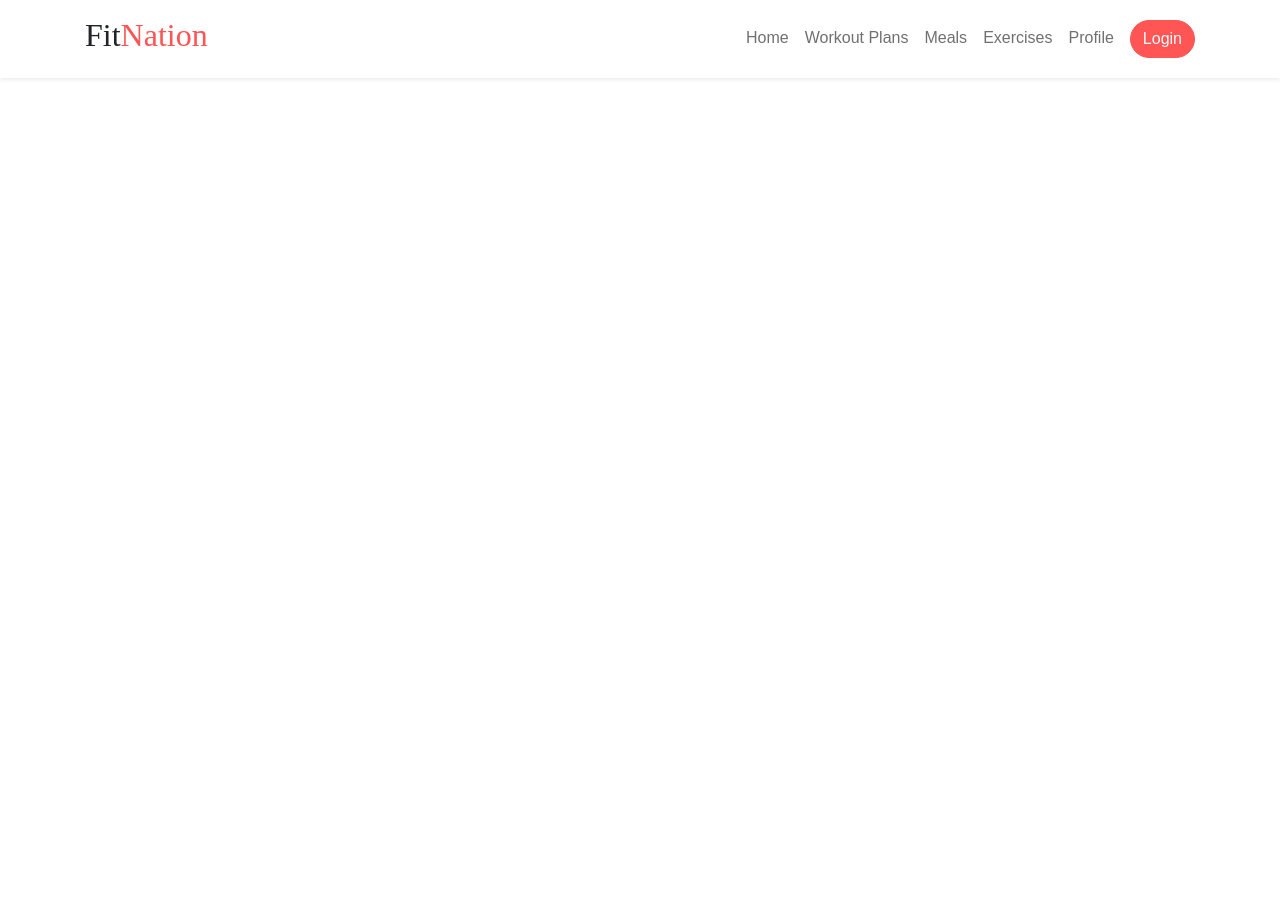
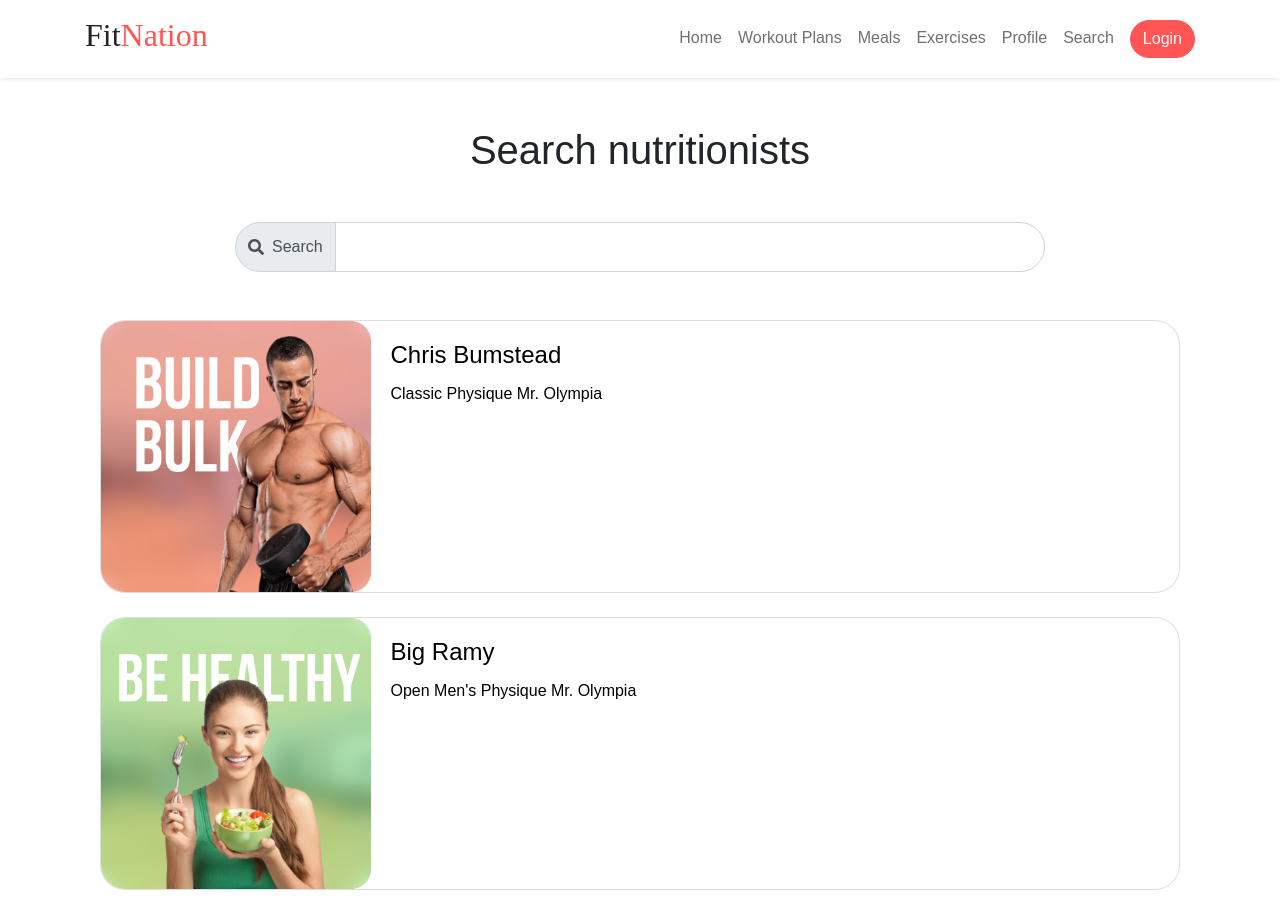
Before and after one commit to 7asebat/FitNationFrontend, a Vue app: page /list/nutritionist in a window 1280 px wide. Before the commit the page ends 800 px from the top, so only its background shows below. Built offline with nearby package versions, Linux system fonts and the light colour scheme.

Commit message:
Added search view

```diff
--- a/src/components/Navbar.vue
+++ b/src/components/Navbar.vue
@@ -26,6 +26,13 @@
           Profile
         </router-link>
 
+        <router-link
+          :to="{ name: 'ListPanel', params: { type: 'nutritionist' } }"
+          class="navItem"
+        >
+          Search
+        </router-link>
+
         <a href="#" class="navItem btn btn-primary text-light">Login</a>
       </nav>
     </div>
--- /dev/null
+++ b/src/components/QueryCard.vue
@@ -0,0 +1,53 @@
+<template>
+  <div class="c-query-card">
+    <router-link :to="link">
+      <b-card no-body class="overflow-hidden text-left my-4" :title="title">
+        <b-row no-gutters cols-sm="2" cols="1" class="flex-wrap">
+          <b-col sm="3" xs="6" align="center">
+            <b-img fluid class="rounded-0" :src="getImgSrc(imgSrc)" />
+          </b-col>
+          <b-col>
+            <b-card-body class="c-query-link" :title="title">
+              <b-card-text> {{ text }} </b-card-text>
+            </b-card-body>
+          </b-col>
+        </b-row>
+      </b-card>
+    </router-link>
+  </div>
+</template>
+
+<script>
+export default {
+  name: "QueryCard",
+
+  props: {
+    title: String,
+    text: String,
+    link: String,
+    imgSrc: String,
+  },
+
+  methods: {
+    getImgSrc(imageName) {
+      var images = require.context("../assets/images", true);
+      return images("./" + imageName);
+    },
+  },
+};
+</script>
+
+<style scoped lang="scss">
+a {
+  color: black;
+  text-decoration: none !important;
+}
+
+a .c-query-link:hover {
+  color: $primary !important;
+  text-decoration: none !important;
+}
+.c-query-card img {
+  max-height: 400px !important;
+}
+</style>
--- a/src/router/index.js
+++ b/src/router/index.js
@@ -54,6 +54,12 @@ const routes = [
     component: () =>
       import(/* webpackChunkName: "meals" */ "@/views/Meals.vue"),
   },
+  {
+    path: "/list/:type",
+    name: "ListPanel",
+    component: () =>
+      import(/* webpackChunkName: "meals" */ "@/views/ListPanel.vue"),
+  },
 
   {
     path: "/profile",
--- /dev/null
+++ b/src/views/ListPanel.vue
@@ -0,0 +1,57 @@
+<template>
+  <div class="container-md">
+    <b-col class="text-center align-items-center justify-content-center pt-5">
+      <h1>Search {{ listTypes[$route.params.type] }}</h1>
+      <b-input-group class="w-75 mx-auto my-5">
+        <template #prepend>
+          <b-input-group-text>
+            <i class="fas fa-search mr-2" />
+            <span>Search</span>
+          </b-input-group-text>
+        </template>
+        <b-form-input v-model="query"></b-form-input>
+      </b-input-group>
+      <QueryCard
+        v-for="(result, i) in searchResults"
+        :key="i"
+        :title="result.title"
+        :text="result.text"
+        :link="result.link"
+        :imgSrc="result.imgSrc"
+      />
+    </b-col>
+  </div>
+</template>
+<script>
+export default {
+  name: "ListPanel",
+  components: {
+    QueryCard: () => import("@/components/QueryCard.vue"),
+  },
+
+  data: () => ({
+    // $route.params.type contains the subdomain of the serach query
+    query: "",
+    listTypes: {
+      trainer: "trainers",
+      nutritionist: "nutritionists",
+    },
+    searchResults: [
+      {
+        title: "Chris Bumstead",
+        text: "Classic Physique Mr. Olympia",
+        link: "/",
+        imgSrc: "buildBulk.png",
+      },
+      {
+        title: "Big Ramy",
+        text: "Open Men's Physique Mr. Olympia",
+        link: "/",
+        imgSrc: "beHealthy.png",
+      },
+    ],
+  }),
+};
+</script>
+
+<style scoped></style>
--- a/src/views/Profile.vue
+++ b/src/views/Profile.vue
@@ -36,7 +36,7 @@
 export default {
   data: () => ({
     name: "Profile",
-    type: "trainer",
+    type: "client",
     tabs: {
       client: [
         {
@@ -72,6 +72,14 @@ export default {
           link: "/profile/correspondence",
         },
       ],
+      nutritionist: [
+        {
+          name: "ProfileOverview",
+          title: "Overview",
+          icon: "fa-home",
+          link: "/profile/overview",
+        },
+      ],
     },
     imgSrc: "buildBulk.png",
   }),
```
